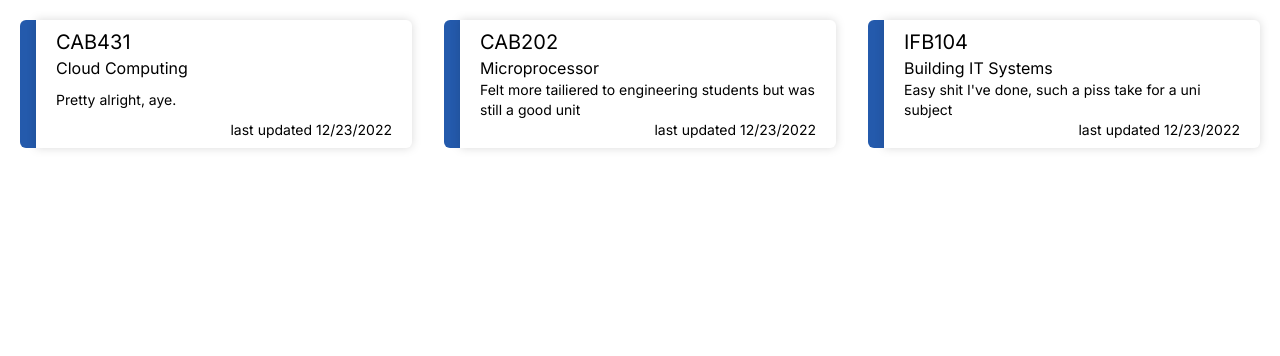
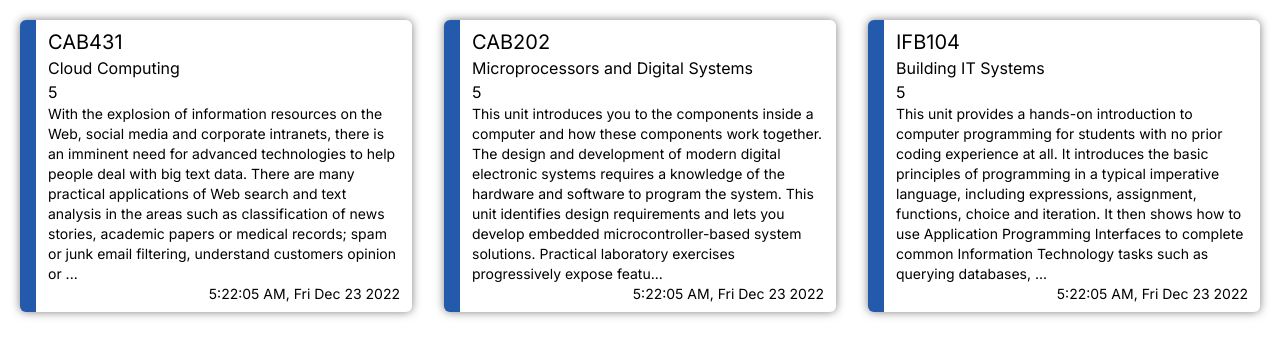
Before and after one commit to QUT-IT-Chads/qut-review, a Next.js app in the folder client/: page / in a window 1280 px wide. Shown: the top 356 px of the page. Built offline with nearby package versions, Linux system fonts and the light colour scheme.

Commit message:
Changed ReviewCard to RecentCard

```diff
--- a/client/app/page.tsx
+++ b/client/app/page.tsx
@@ -1,25 +1,66 @@
-import ReviewCard from './review/ReviewCard';
-import Review from '../types/review/types';
+import RecentCard from './recent/RecentCard';
+import Recent from '../types/recent/recent';
+import Review from '../types/review/review';
 
-const reviews: Array<Review> = [
+const recents: Array<Recent> = [
     {
         unitCode: 'CAB431',
         unitName: 'Cloud Computing',
-        reviewBody: 'Pretty alright, aye.',
-        lastUpdated: new Date()
+        unitDescription:
+            `With the explosion of information resources on the Web,
+            social media and corporate intranets, there is an imminent
+            need for advanced technologies to help people deal with big
+            text data. There are many practical applications of Web search
+            and text analysis in the areas such as classification of news
+            stories, academic papers or medical records; spam or junk email
+            filtering, understand customers opinion or behaviors through
+            their feedback in online-systems or social media, customer service
+            promotion etc. Therefore, it is urgent for IT developers, Web
+            analysts, information management consultants, or Web development &
+            support officers to understand NLP (Natural Language Processing)
+            techniques, popular text processing models (such as Web search
+            engine, information retrieval models); advanced text mining
+            techniques (such as supervised methods for information
+            filtering or classification and unsupervised method for topic
+            modelling); and future directions in Web Intelligence.`,
+        score: 5,
+        reviewed: new Date()
     },
     {
         unitCode: 'CAB202',
-        unitName: 'Microprocessor',
-        reviewBody:
-            'Felt more tailiered to engineering students but was still a good unit',
-        lastUpdated: new Date()
+        unitName: 'Microprocessors and Digital Systems',
+        unitDescription:
+            `This unit introduces you to the components inside a computer and
+            how these components work together. The design and development of
+            modern digital electronic systems requires a knowledge of the
+            hardware  and software to program the system. This unit identifies
+            design requirements and lets you develop embedded
+            microcontroller-based system solutions. Practical laboratory
+            exercises progressively expose features of a typical microprocessor;
+            and explain how an embedded computer can interact with its environment.
+            This provides a valuable foundation for further studies in areas such
+            as robotics and networking.`,
+        score: 5,
+        reviewed: new Date()
     },
     {
         unitCode: 'IFB104',
         unitName: 'Building IT Systems',
-        reviewBody: "Easy shit I've done, such a piss take for a uni subject",
-        lastUpdated: new Date()
+        unitDescription:
+            `This unit provides a hands-on introduction to computer
+            programming for students with no prior coding experience at all. It
+            introduces the basic principles of programming in a typical imperative
+            language, including expressions, assignment, functions, choice and
+            iteration. It then shows how to use Application Programming Interfaces to
+            complete common Information Technology tasks such as querying databases,
+            creating user interfaces, and searching for patterns in large datasets.
+            The emphasis is on developing skills through practice, so the unit includes
+            numerous coding exercises and assignments, using a simple scripting language
+            and code development environment. The unit establishes a foundation for
+            later subjects that teach large-scale software development using
+            industrial-strength programming languages.`,
+        score: 5,
+        reviewed: new Date()
     }
 ];
 
@@ -27,8 +68,8 @@ export default function Page() {
     return (
         <div className="p-5">
             <div className="grid grid-rows-3 gap-8 lg:grid-cols-3">
-                {reviews.map((review, key) => (
-                    <ReviewCard key={key} review={review} />
+                {recents.map((recent, key) => (
+                    <RecentCard key={key} recent={recent} />
                 ))}
             </div>
         </div>
--- /dev/null
+++ b/client/app/recent/RecentCard.tsx
@@ -0,0 +1,54 @@
+import React from 'react';
+import Recent from '../../types/recent/recent';
+
+interface recentProps {
+    recent: Recent;
+}
+
+const RecentCard = (props: recentProps) => {
+    const { unitCode, unitName, unitDescription, score, reviewed } = props.recent;
+
+    const MAX_LENGTH = 485;
+    var fixedDescription = '';
+
+    if (unitDescription.length > MAX_LENGTH) {
+        fixedDescription = unitDescription.substring(0, MAX_LENGTH) + '...'
+    }
+    else {
+        fixedDescription = unitDescription;
+    }
+
+    return (
+        <div className="
+                flex h-full w-full
+                drop-shadow-[0px_0px_5px_rgba(1,1,1,0.50)]
+                hover:scale-105 hover:transition hover:ease-in-out
+            ">
+            <div className="rounded-l-md bg-[#245AAC] px-2" />
+            <div className="
+                    flex flex-col w-full justify-between
+                    rounded-r-md bg-white py-2 px-3
+                    hover:transition hover:ease-in-out
+                ">
+                <div id="title">
+                    <h1 className="text-start text-xl">{unitCode}</h1>
+                    <h2 className="text-start text-base">{unitName}</h2>
+                </div>
+                {/* Star needs to be inline with unit details*/}
+                <div>
+                    {score}
+                </div>
+
+                <div id="paragraph" className="text-start text-sm">
+                    {fixedDescription}
+                </div>
+
+                <span className="text-end text-sm">
+                    {reviewed.toLocaleTimeString()}, {reviewed.toDateString()}
+                </span>
+            </div>
+        </div>
+    );
+};
+
+export default RecentCard;
--- a/client/app/review/ReviewCard.tsx
+++ /dev/null
@@ -1,32 +0,0 @@
-import React from 'react';
-import Review from '../../types/review/types';
-
-interface reviewProps {
-    review: Review;
-}
-
-const ReviewCard = (props: reviewProps) => {
-    const { unitCode, unitName, reviewBody, lastUpdated } = props.review;
-
-    return (
-        <div className="flex h-full w-full hover:scale-105 hover:transition hover:ease-in-out">
-            <div className="rounded-l-md bg-[#245AAC] px-2" />
-            <div className="flex w-full flex-col justify-between rounded-r-md bg-white px-5 py-2 drop-shadow-[0_0px_5px_rgba(0,0,0,0.15)]">
-                <div id="title">
-                    <h1 className="text-start text-xl">{unitCode}</h1>
-                    <h2 className="text-start text-base">{unitName}</h2>
-                </div>
-
-                <div id="paragraph" className="text-start text-sm">
-                    {reviewBody}
-                </div>
-
-                <span className="text-end text-sm">
-                    last updated {lastUpdated.toLocaleDateString()}
-                </span>
-            </div>
-        </div>
-    );
-};
-
-export default ReviewCard;
--- /dev/null
+++ b/client/types/recent/recent.ts
@@ -0,0 +1,9 @@
+interface Recent {
+    unitCode: string;
+    unitName: string;
+    unitDescription: string;
+    score: number;
+    reviewed: Date;
+}
+
+export default Recent;
```
Also changed, not shown: client/types/review/review.ts (renamed from client/types/review/types.ts).
